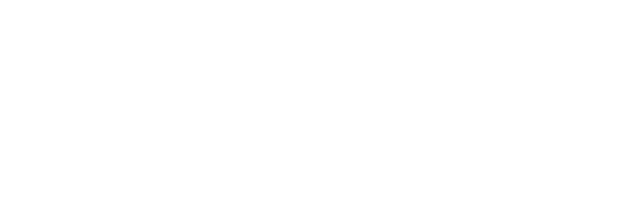
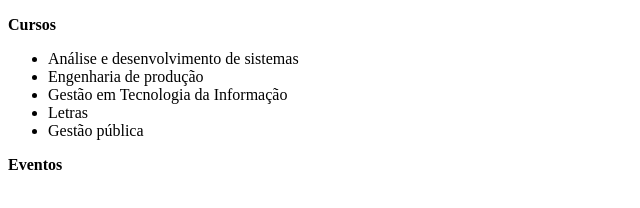
Before and after one commit to iagovtr/dwba4_semana_02_PT3006689, a plain HTML site: page index.html in a window 1280 px wide. Shown: the whole page, without its empty margins (0-640 px from the left). Drawn offline with Linux system fonts and the light colour scheme.

Commit message:
Imagens e alterações

```diff
--- a/index.html
+++ b/index.html
@@ -3,10 +3,21 @@
   <head>
     <meta charset="utf-8">
     <meta name="viewport" content="width=device-width">
-    <title>repl.it</title>
+    <title>HOME - IFSP - Pirituba - DWBA4</title>
+    <link rel="shortcut icon" href="Imagens/favicon.ico" />
     <link href="style.css" rel="stylesheet" type="text/css" />
   </head>
   <body>
+    <p><b>Cursos</b></p>
+    <UL>
+      <LI> Análise e desenvolvimento de sistemas</LI>
+      <LI>Engenharia de produção</LI>
+      <LI>Gestão em Tecnologia da Informação</LI>
+      <LI>Letras</LI>
+      <LI>Gestão pública</LI>
+      </UL>
+      <p><b>Eventos</b></p>
+
     <script src="script.js"></script>
   </body>
 </html>
```
Also changed, not shown: Imagens/favicon.ico (added).
